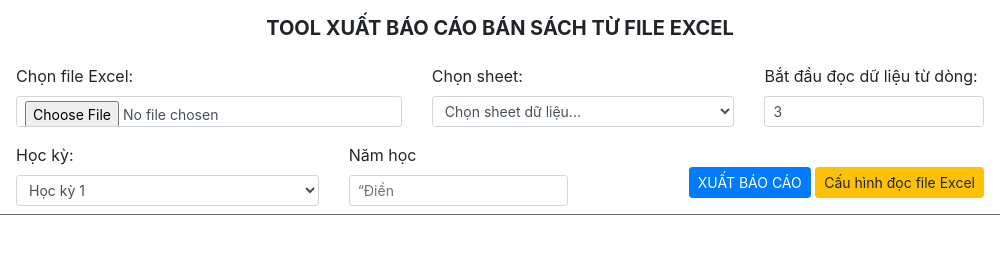
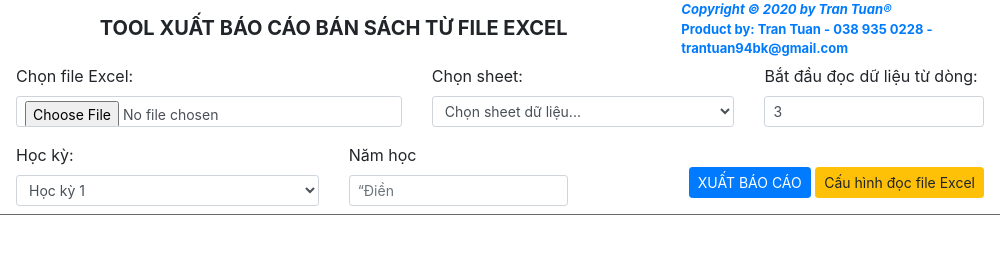
Before and after one commit to trantuan94/tool-excel2report, an Electron app: page index.html in a window 1000 px wide. Drawn offline with nearby package versions, Linux system fonts and the light colour scheme.

Commit message:
update developer info

```diff
--- a/index.html
+++ b/index.html
@@ -27,8 +27,12 @@
       <div class="loading"></div>
       <form class="form form-horizontal">
         <div class="row fixed-top pb-2 pr-3 pl-3" style="z-index: 3600; background: #fff; border-bottom: 1px solid #686868;">
-          <div class="col-12 text-center mb-3 mt-3">
+          <div class="col-8 text-center mb-3 mt-3">
             <h5><B>TOOL XUẤT BÁO CÁO BÁN SÁCH TỪ FILE EXCEL</B></h5>
+          </div>
+          <div class="col-4" class="pt-3 mt-2 text-center">
+            <a href="#" style="font-size: 13px;"><b><i>Copyright &copy; 2020 by Tran Tuan&reg;</i></b></a><br>
+            <a href="https://www.facebook.com/tuanviberbk94" style="font-size: 13px;"><b>Product by: Tran Tuan - 038 935 0228 - trantuan94bk@gmail.com</b></a>
           </div>
           <div class="col-5 pb-3">
               <label class="label" for="#inp-excel-file">Chọn file Excel:</label>
```
Also changed, not shown: 1 other file.
